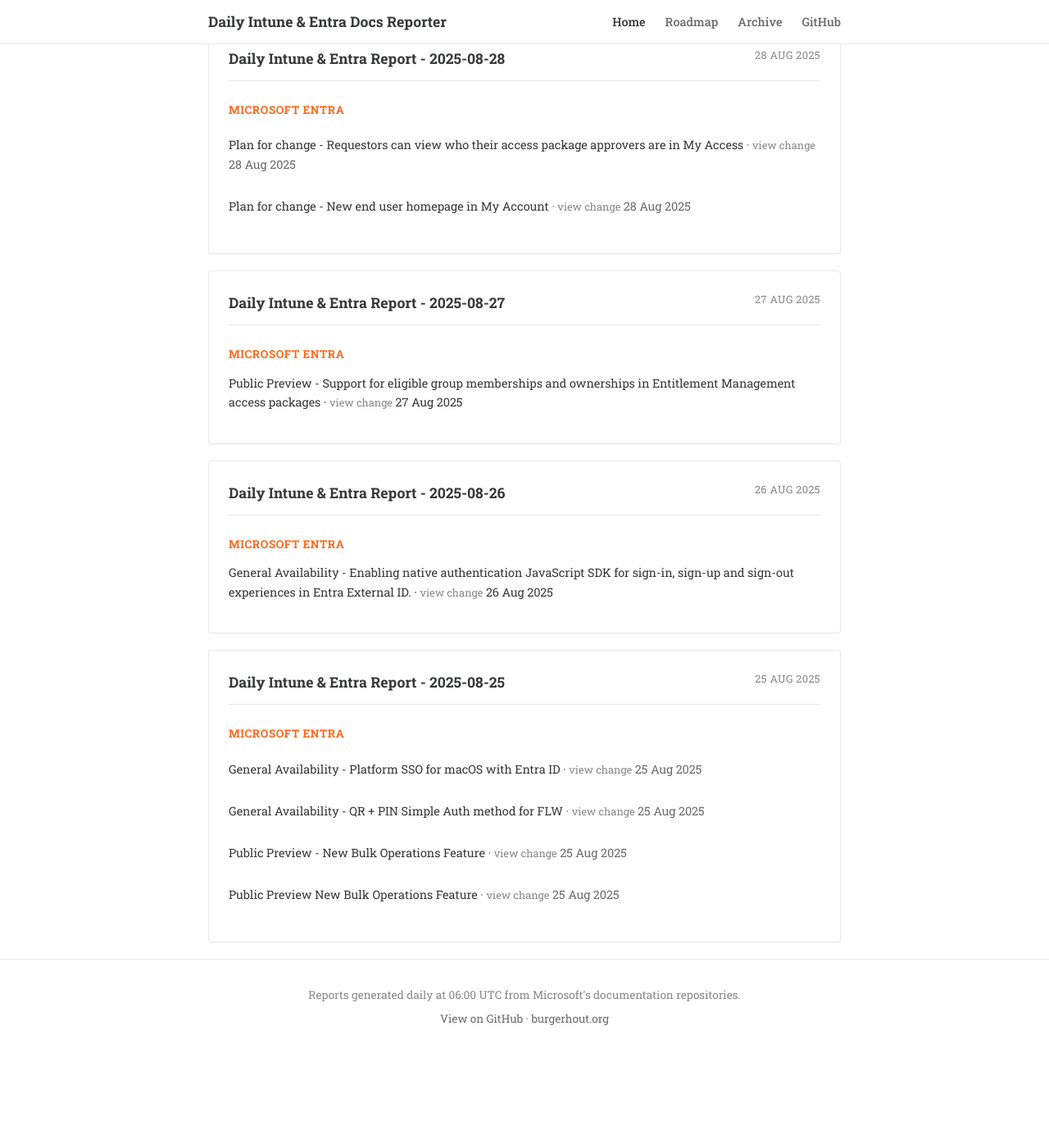
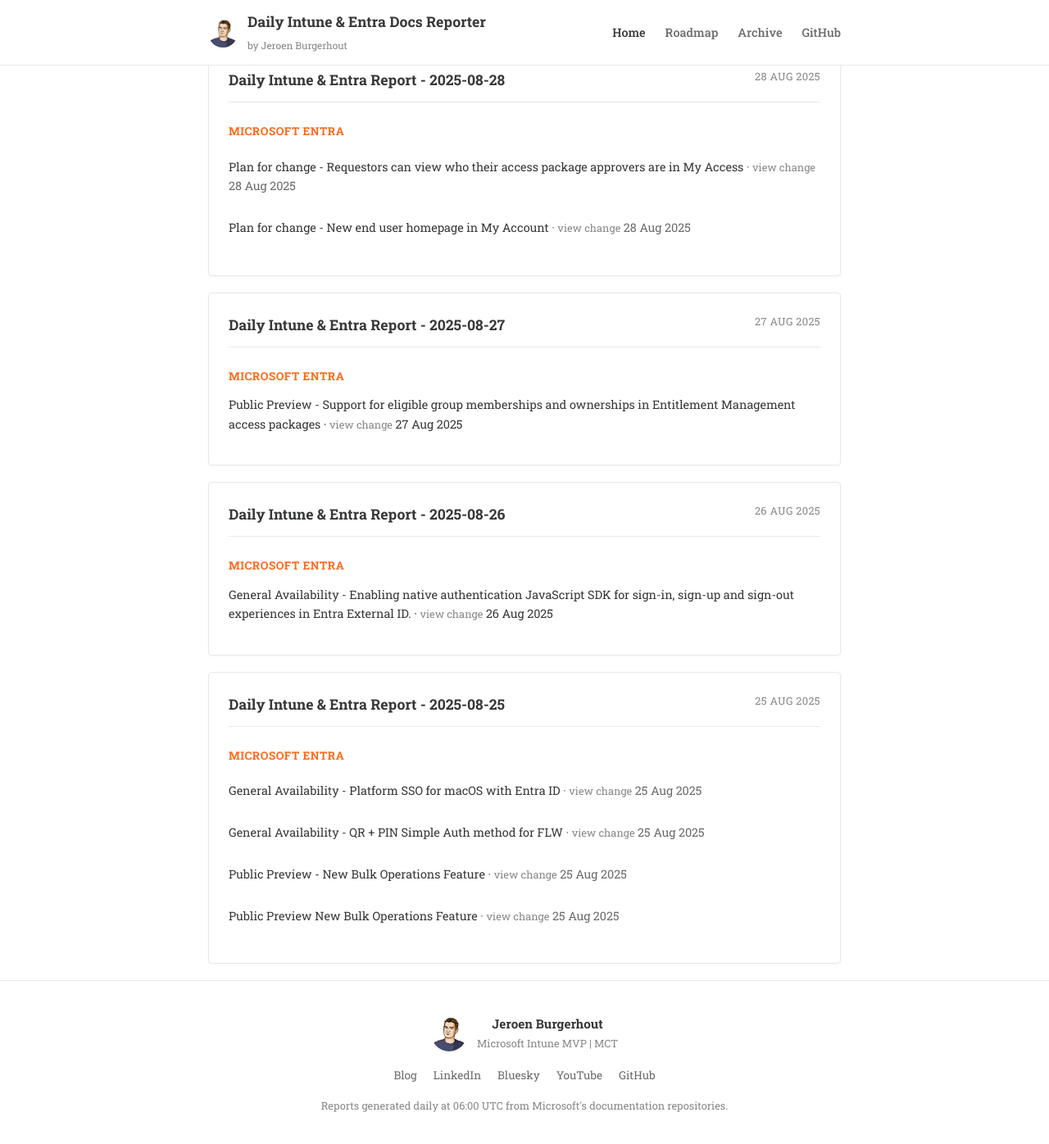
Before and after one commit to BurgerhoutJ/daily-intune-docs-reporter, a Jekyll site: the page built from site/index.html, in a window 1280 px wide and 1400 px high, scrolled down 27633 px. Shown: the top 1396 px of the window at 82% size. Built offline with Jekyll 4.4.1, drawn with Linux system fonts in a browser that asks for light colours; before the commit the page ends 28919 px from its top, so only the background shows below that.

Commit message:
Add avatar, author byline in header, personalized footer with socials

```diff
--- a/site/_layouts/default.html
+++ b/site/_layouts/default.html
@@ -11,7 +11,13 @@
 <body>
   <header class="site-header">
     <div class="container">
-      <a href="{{ '/' | relative_url }}" class="site-title">{{ site.title }}</a>
+      <div class="site-brand">
+        <img src="{{ '/assets/avatar.png' | relative_url }}" alt="Jeroen Burgerhout" class="site-avatar">
+        <div>
+          <a href="{{ '/' | relative_url }}" class="site-title">{{ site.title }}</a>
+          <span class="site-byline">by Jeroen Burgerhout</span>
+        </div>
+      </div>
       <nav class="site-nav">
         <a href="{{ '/' | relative_url }}" {% if page.url == '/' %}class="active"{% endif %}>Home</a>
         <a href="{{ '/roadmap' | relative_url }}" {% if page.url == '/roadmap' %}class="active"{% endif %}>Roadmap</a>
@@ -27,8 +33,21 @@
 
   <footer class="site-footer">
     <div class="container">
-      <p>Reports generated daily at 06:00 UTC from Microsoft's documentation repositories.</p>
-      <p><a href="https://github.com/{{ site.github_repo }}">View on GitHub</a> · <a href="https://www.burgerhout.org">burgerhout.org</a></p>
+      <div class="footer-author">
+        <img src="{{ '/assets/avatar.png' | relative_url }}" alt="Jeroen Burgerhout" class="footer-avatar">
+        <div>
+          <strong>Jeroen Burgerhout</strong>
+          <span>Microsoft Intune MVP | MCT</span>
+        </div>
+      </div>
+      <div class="footer-links">
+        <a href="https://www.burgerhout.org" target="_blank">Blog</a>
+        <a href="https://www.linkedin.com/in/jeroenburgerhout/" target="_blank">LinkedIn</a>
+        <a href="https://bsky.app/profile/jeroen.burgerhout.org" target="_blank">Bluesky</a>
+        <a href="https://youtube.com/@BurgerhoutJ" target="_blank">YouTube</a>
+        <a href="https://github.com/{{ site.github_repo }}" target="_blank">GitHub</a>
+      </div>
+      <p class="footer-note">Reports generated daily at 06:00 UTC from Microsoft's documentation repositories.</p>
     </div>
   </footer>
 
--- a/site/assets/css/style.css
+++ b/site/assets/css/style.css
@@ -53,11 +53,29 @@
   justify-content: space-between;
 }
 
+.site-brand {
+  display: flex;
+  align-items: center;
+  gap: 0.75rem;
+}
+
+.site-avatar {
+  width: 36px;
+  height: 36px;
+  border-radius: 50%;
+}
+
 .site-title {
   color: var(--header-text);
   font-size: 1.1rem;
   font-weight: 700;
   text-decoration: none;
+  display: block;
+}
+
+.site-byline {
+  font-size: 0.75rem;
+  color: var(--text-muted);
 }
 
 .site-title:hover {
@@ -478,10 +496,43 @@
 .site-footer {
   background: var(--bg);
   color: var(--text-muted);
-  padding: 2rem 0;
+  padding: 2.5rem 0;
   font-size: 0.85rem;
   text-align: center;
   border-top: 1px solid var(--border);
+}
+
+.footer-author {
+  display: flex;
+  align-items: center;
+  justify-content: center;
+  gap: 0.75rem;
+  margin-bottom: 1rem;
+}
+
+.footer-avatar {
+  width: 44px;
+  height: 44px;
+  border-radius: 50%;
+}
+
+.footer-author strong {
+  display: block;
+  color: var(--text);
+  font-size: 0.95rem;
+}
+
+.footer-author span {
+  font-size: 0.8rem;
+  color: var(--text-muted);
+}
+
+.footer-links {
+  display: flex;
+  justify-content: center;
+  gap: 1.25rem;
+  flex-wrap: wrap;
+  margin-bottom: 1rem;
 }
 
 .site-footer a {
@@ -493,8 +544,10 @@
   color: var(--accent);
 }
 
-.site-footer p + p {
-  margin-top: 0.4rem;
+.footer-note {
+  color: var(--text-muted);
+  font-size: 0.8rem;
+}
 }
 
 /* Responsive */
```
Also changed, not shown: site/assets/avatar.png (added).
